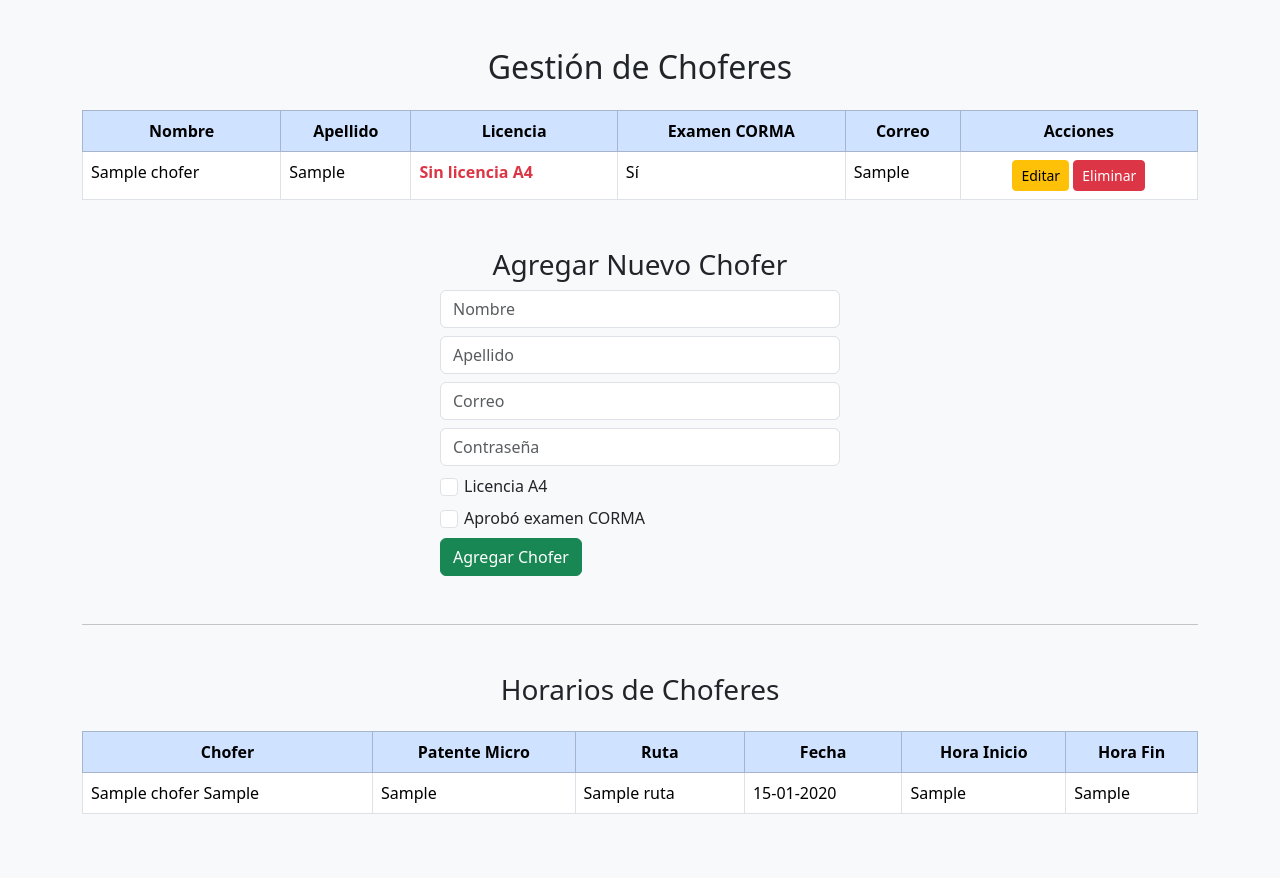
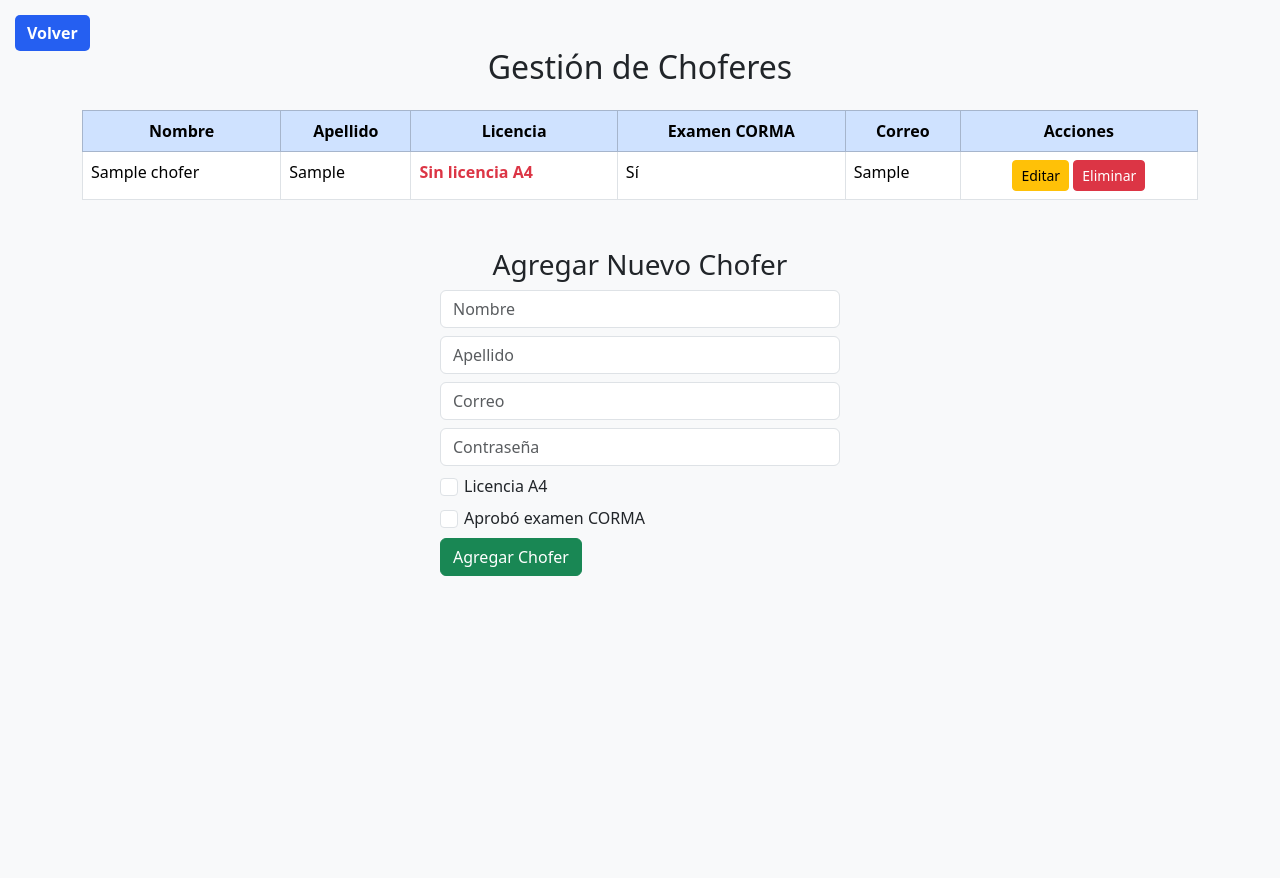
Before and after one commit to Bukishi/SistemaMicros, a PHP site: page /conductores.php in a window 1280 px wide. After the commit the page ends 576 px from the top, so only its background shows below. Run offline with PHP 8.4, Linux system fonts and the light colour scheme; the visitor is signed in with stand-in values (Sample User, id 1); tables that the repository leaves empty or names only in its code hold one stand-in row (values such as "Sample post"); some libraries are stand-ins or nearby versions.

Commit message:
Update conductores.php

```diff
--- a/conductores.php
+++ b/conductores.php
@@ -5,6 +5,22 @@ if (!isset($_SESSION['usuario_id'])) {
     header('Location: login.php');
     exit;
 }
+
+// Función para validar nombre/apellido: no vacíos, sin números
+function validarNombreApellido($texto) {
+    return !empty($texto) && !preg_match('/[0-9]/', $texto);
+}
+
+// Variables para rellenar formulario en caso de error o edición
+$valores = [
+    'nombre' => '',
+    'apellido' => '',
+    'correo' => '',
+    'licencia' => false,
+    'examen_corma' => false,
+];
+
+$errores = [];
 
 // EDITAR CHOFER - mostrar formulario con datos
 if (isset($_GET['editar_id'])) {
@@ -18,18 +34,46 @@ if (isset($_GET['editar_id'])) {
     if (!$choferEditar) {
         echo "<div class='alert alert-danger'>Chofer no encontrado.</div>";
         unset($choferEditar);
+    } else {
+        // Rellenar valores para edición
+        $valores['nombre'] = $choferEditar['nombre'];
+        $valores['apellido'] = $choferEditar['apellido'];
+        $valores['correo'] = $choferEditar['correo'];
+        $valores['licencia'] = ($choferEditar['licencia'] === 'A4');
+        $valores['examen_corma'] = (bool)$choferEditar['examen_corma'];
     }
 }
 
 // ACTUALIZAR CHOFER
 if (isset($_POST['update'])) {
     $id           = $_POST['id'];
-    $nombre       = $_POST['nombre'];
-    $apellido     = $_POST['apellido'];
-    $correo       = $_POST['correo'];
-    $licencia     = isset($_POST['licencia']) ? 'A4' : '';
-    $examen_corma = isset($_POST['examen_corma']) ? 1 : 0;
+    $nombre       = trim($_POST['nombre']);
+    $apellido     = trim($_POST['apellido']);
+    $correo       = trim($_POST['correo']);
+    $licencia     = isset($_POST['licencia']) ? true : false;
+    $examen_corma = isset($_POST['examen_corma']) ? true : false;
 
+    // Rellenar para mantener datos si hay error
+    $valores = [
+        'nombre' => $nombre,
+        'apellido' => $apellido,
+        'correo' => $correo,
+        'licencia' => $licencia,
+        'examen_corma' => $examen_corma,
+    ];
+
+    // Validaciones
+    if (!validarNombreApellido($nombre)) {
+        $errores[] = "El nombre no puede estar vacío ni contener números.";
+    }
+    if (!validarNombreApellido($apellido)) {
+        $errores[] = "El apellido no puede estar vacío ni contener números.";
+    }
+    if (!$licencia) {
+        $errores[] = "❌ El chofer debe tener licencia A4 para poder guardar.";
+    }
+
+    if (empty($errores)) {
         $stmt = $pdo->prepare("SELECT usuario_id FROM chofer WHERE id = ?");
         $stmt->execute([$id]);
         $usuarioIdRow = $stmt->fetch(PDO::FETCH_ASSOC);
@@ -38,19 +82,32 @@ if (isset($_POST['update'])) {
             $usuario_id = $usuarioIdRow['usuario_id'];
 
             $stmtUpdUser = $pdo->prepare("UPDATE usuario SET nombre = ?, apellido = ?, correo = ? WHERE id = ?");
+            $stmtUpdChofer = $pdo->prepare("UPDATE chofer SET nombre = ?, apellido = ?, licencia = ?, examen_corma = ? WHERE id = ?");
             try {
                 $stmtUpdUser->execute([$nombre, $apellido, $correo, $usuario_id]);
+                $licencia_val = $licencia ? 'A4' : '';
+                $examen_corma_val = $examen_corma ? 1 : 0;
+                $stmtUpdChofer->execute([$nombre, $apellido, $licencia_val, $examen_corma_val, $id]);
 
-            $stmtUpdChofer = $pdo->prepare("UPDATE chofer SET nombre = ?, apellido = ?, licencia = ?, examen_corma = ? WHERE id = ?");
-            $stmtUpdChofer->execute([$nombre, $apellido, $licencia, $examen_corma, $id]);
+                // Vaciar formulario si exitoso
+                $valores = [
+                    'nombre' => '',
+                    'apellido' => '',
+                    'correo' => '',
+                    'licencia' => false,
+                    'examen_corma' => false,
+                ];
 
+                echo "<div class='alert alert-success'>Chofer actualizado correctamente.</div>";
+                // Para evitar que el formulario con datos editados siga mostrando, redirigir
                 header('Location: ' . basename($_SERVER['PHP_SELF']));
                 exit;
             } catch (PDOException $e) {
                 if ($e->getCode() == '23505') {
-                echo "<div class='alert alert-danger'>El correo '$correo' ya está registrado. Por favor usa otro.</div>";
+                    $errores[] = "El correo '$correo' ya está registrado. Por favor usa otro.";
                 } else {
-                echo "<div class='alert alert-danger'>Error actualizando usuario: " . $e->getMessage() . "</div>";
+                    $errores[] = "Ocurrió un error: " . $e->getMessage();
+                }
             }
         }
     }
@@ -58,31 +115,64 @@ if (isset($_POST['update'])) {
 
 // AÑADIR CHOFER
 if (isset($_POST['add'])) {
-    $nombre      = $_POST['nombre'];
-    $apellido    = $_POST['apellido'];
-    $correo      = $_POST['correo'];
-    $contraseña  = password_hash($_POST['contraseña'], PASSWORD_DEFAULT);
-    $licencia    = isset($_POST['licencia']) ? 'A4' : '';
+    $nombre      = trim($_POST['nombre']);
+    $apellido    = trim($_POST['apellido']);
+    $correo      = trim($_POST['correo']);
+    $contraseña  = $_POST['contraseña'];
+    $licencia    = isset($_POST['licencia']) ? true : false;
     $examen_corma= isset($_POST['examen_corma']) ? true : false;
     $rol         = 'chofer';
 
-    if ($licencia !== 'A4') {
-        echo "<div class='alert alert-danger'>❌ No se puede registrar el chofer porque no cuenta con licencia A4.</div>";
-    } else {
+    // Guardar valores para no perderlos si hay error
+    $valores = [
+        'nombre' => $nombre,
+        'apellido' => $apellido,
+        'correo' => $correo,
+        'licencia' => $licencia,
+        'examen_corma' => $examen_corma,
+    ];
+
+    // Validaciones
+    if (!validarNombreApellido($nombre)) {
+        $errores[] = "El nombre no puede estar vacío ni contener números.";
+    }
+    if (!validarNombreApellido($apellido)) {
+        $errores[] = "El apellido no puede estar vacío ni contener números.";
+    }
+    if (!$licencia) {
+        $errores[] = "❌ No se puede registrar el chofer porque no cuenta con licencia A4.";
+    }
+
+    if (empty($errores)) {
         try {
+            $hash_contraseña = password_hash($contraseña, PASSWORD_DEFAULT);
             $stmt = $pdo->prepare("INSERT INTO usuario (nombre, apellido, correo, contraseña, rol) VALUES (?, ?, ?, ?, ?)");
-            $stmt->execute([$nombre, $apellido, $correo, $contraseña, $rol]);
+            $stmt->execute([$nombre, $apellido, $correo, $hash_contraseña, $rol]);
             $usuario_id = $pdo->lastInsertId();
 
+            $licencia_val = $licencia ? 'A4' : '';
+            $examen_corma_val = $examen_corma ? 1 : 0;
+
             $stmt2 = $pdo->prepare("INSERT INTO chofer (nombre, apellido, usuario_id, licencia, examen_corma) VALUES (?, ?, ?, ?, ?)");
-            $stmt2->execute([$nombre, $apellido, $usuario_id, $licencia, $examen_corma]);
+            $stmt2->execute([$nombre, $apellido, $usuario_id, $licencia_val, $examen_corma_val]);
+
+            // Vaciar formulario si éxito
+            $valores = [
+                'nombre' => '',
+                'apellido' => '',
+                'correo' => '',
+                'licencia' => false,
+                'examen_corma' => false,
+            ];
+
             echo "<div class='alert alert-success'>Chofer registrado correctamente.</div>";
         } catch (PDOException $e) {
             if ($e->getCode() == '23505') {
-                echo "<div class='alert alert-danger'>El correo '$correo' ya está registrado. Por favor usa otro.</div>";
+                $errores[] = "El correo '$correo' ya está registrado. Por favor usa otro.";
             } else {
-                echo "<div class='alert alert-danger'>Ocurrió un error: " . $e->getMessage() . "</div>";
+                $errores[] = "Ocurrió un error: " . $e->getMessage();
             }
+            // NO vaciar datos aquí para que se mantengan
         }
     }
 }
@@ -99,6 +189,7 @@ if (isset($_POST['delete'])) {
         $pdo->prepare("DELETE FROM horario WHERE chofer_id = ?")->execute([$chofer_id]);
         $pdo->prepare("DELETE FROM chofer WHERE id = ?")->execute([$chofer_id]);
         $pdo->prepare("DELETE FROM usuario WHERE id = ?")->execute([$usuario_id]);
+        echo "<div class='alert alert-success'>Chofer eliminado correctamente.</div>";
     }
 }
 
@@ -108,12 +199,7 @@ $rutas    = $pdo->query("SELECT id, nombre FROM ruta")->fetchAll();
 $choferes = $pdo->query("SELECT c.id, c.nombre, c.apellido, c.licencia, c.examen_corma, u.correo, c.usuario_id
                           FROM chofer c
                           JOIN usuario u ON c.usuario_id = u.id")->fetchAll();
-$horarios = $pdo->query("SELECT h.id, c.nombre AS chofer_nombre, c.apellido AS chofer_apellido, h.hora_inicio, h.hora_fin, h.fecha, m.patente AS micro_patente, r.nombre AS ruta_nombre
-                         FROM horario h
-                         JOIN chofer c ON h.chofer_id = c.id
-                         JOIN ruta r ON h.ruta_id = r.id
-                         LEFT JOIN asignacion_micro am ON am.chofer_id = h.chofer_id AND DATE(am.fecha) = DATE(h.fecha)
-                         LEFT JOIN micro m ON am.micro_id = m.id")->fetchAll();
+
 ?>
 
 <!DOCTYPE html>
@@ -122,12 +208,10 @@ $horarios = $pdo->query("SELECT h.id, c.nombre AS chofer_nombre, c.apellido AS c
     <meta charset="UTF-8" />
     <title>Gestión de Choferes</title>
     <link href="https://cdn.jsdelivr.net/npm/bootstrap@5.3.3/dist/css/bootstrap.min.css" rel="stylesheet" />
-    <link href="https://cdn.jsdelivr.net/npm/bootstrap-icons@1.10.5/font/bootstrap-icons.css" rel="stylesheet" />
     <style>
         .no-circular {
             background-color: #f8d7da !important; /* rojo claro */
         }
-        /* Checkbox un poquito más grandes y borde un poco más grueso */
         input[type="checkbox"] {
             width: 18px;
             height: 18px;
@@ -145,13 +229,31 @@ $horarios = $pdo->query("SELECT h.id, c.nombre AS chofer_nombre, c.apellido AS c
         button:hover {
             background-color: rgb(42, 158, 235);
         }
+        .btn-volver {
+            position: fixed;
+            top: 15px;
+            left: 15px;
+            background-color: rgb(37, 95, 241);
+            color: #fff;
+            border: none;
+            border-radius: 5px;
+            padding: 6px 12px;
+            font-weight: 600;
+            cursor: pointer;
+            z-index: 9999;
+            text-decoration: none;
+        }
+        .btn-volver:hover {
+            background-color: rgb(42, 158, 235);
+            color: #fff;
+            text-decoration: none;
+        }
     </style>
 
     <script>
-        // Confirmación al editar si licencia o examen CORMA están desmarcados
         function confirmarEdicion(event) {
-            const licencia = document.getElementById('licenciaCheckEdit').checked;
-            const corma = document.getElementById('cormaCheckEdit').checked;
+            const licencia = document.getElementById('licenciaCheckEdit')?.checked;
+            const corma = document.getElementById('cormaCheckEdit')?.checked;
 
             if (!licencia || !corma) {
                 let mensaje = 'Este chofer ';
@@ -174,8 +276,22 @@ $horarios = $pdo->query("SELECT h.id, c.nombre AS chofer_nombre, c.apellido AS c
     </script>
 </head>
 <body class="bg-light">
+
+<a href="javascript:history.back()" class="btn-volver">Volver</a>
+
 <div class="container py-5">
     <h2 class="text-center mb-4">Gestión de Choferes</h2>
+
+    <!-- Mostrar errores -->
+    <?php if (!empty($errores)): ?>
+        <div class="alert alert-danger">
+            <ul class="mb-0">
+                <?php foreach($errores as $error): ?>
+                <li><?= htmlspecialchars($error) ?></li>
+                <?php endforeach; ?>
+            </ul>
+        </div>
+    <?php endif; ?>
 
     <!-- Tabla de Choferes -->
     <table class="table table-bordered table-hover">
@@ -263,33 +389,6 @@ $horarios = $pdo->query("SELECT h.id, c.nombre AS chofer_nombre, c.apellido AS c
         </form>
     <?php endif; ?>
 
-    <hr class="my-5" />
-
-    <h3 class="text-center mb-4">Horarios de Choferes</h3>
-    <table class="table table-bordered table-hover">
-        <thead class="table-primary text-center">
-            <tr>
-                <th>Chofer</th>
-                <th>Patente Micro</th>
-                <th>Ruta</th>
-                <th>Fecha</th>
-                <th>Hora Inicio</th>
-                <th>Hora Fin</th>
-            </tr>
-        </thead>
-        <tbody>
-            <?php foreach ($horarios as $horario): ?>
-            <tr>
-                <td><?= htmlspecialchars($horario['chofer_nombre'] . ' ' . $horario['chofer_apellido']) ?></td>
-                <td><?= htmlspecialchars($horario['micro_patente'] ?? '-') ?></td>
-                <td><?= htmlspecialchars($horario['ruta_nombre']) ?></td>
-                <td><?= date('d-m-Y', strtotime($horario['fecha'])) ?></td>
-                <td><?= htmlspecialchars($horario['hora_inicio']) ?></td>
-                <td><?= htmlspecialchars($horario['hora_fin']) ?></td>
-            </tr>
-            <?php endforeach; ?>
-        </tbody>
-    </table>
 </div>
 </body>
 </html>
```
Also changed, not shown: other parts of conductores.php (+22 -12 lines). Lines whose indentation alone changed are shown as unchanged.
